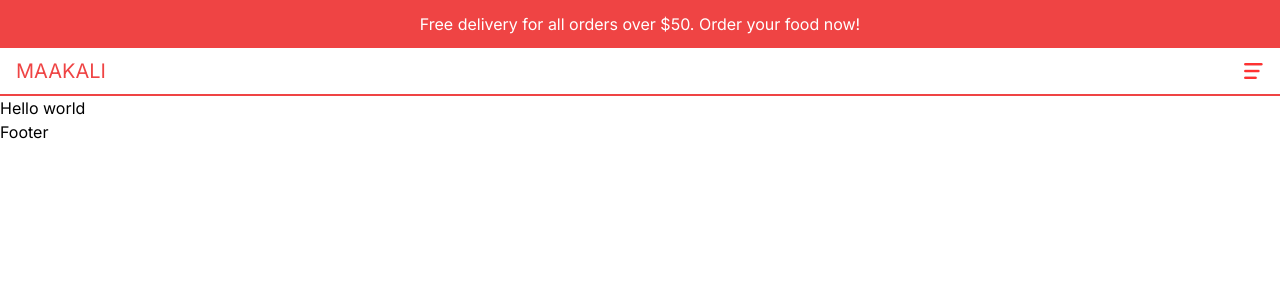
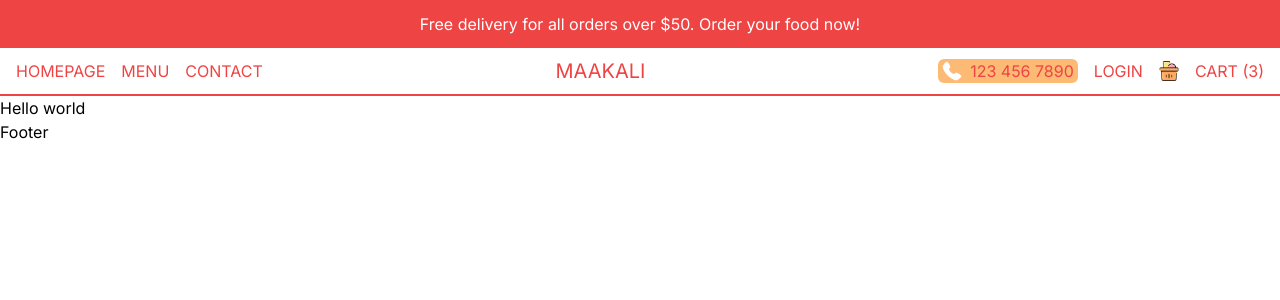
Before and after one commit to Svmpankaj/Restaurant-Food-Delivery-App, a Next.js app: page / in a window 1280 px wide. Shown: the top 300 px of the page. Built offline with nearby package versions, Linux system fonts and the light colour scheme.

Commit message:
navbar is completed

```diff
--- a/src/components/CartIcon.tsx
+++ b/src/components/CartIcon.tsx
@@ -5,7 +5,7 @@
 const CartIcon = () => {
   return (
     <Link href="/cart" className="flex items-center gap-4">
-      <div className="relative w-8 h-8">
+      <div className="relative w-8 h-8 md:w-5 md:h-5">
         <Image src="/cart.png" alt="" fill />
       </div>
       <span>Cart (3)</span>
--- a/src/components/Navbar.tsx
+++ b/src/components/Navbar.tsx
@@ -1,17 +1,40 @@
 import React from "react";
 import Menu from "./Menu";
 import Link from "next/link";
+import CartIcon from "./CartIcon";
+import Image from "next/image";
 
 const Navbar = () => {
+  const user = false;
+
   return (
     <div className="h-12 text-red-500 p-4 flex items-center justify-between border-b-2 border-b-red-500 uppercase">
+      {/* LEFT LINKS  */}
+      <div className="hidden md:flex gap-4">
+        <Link href="/">Homepage</Link>
+        <Link href="/menu">Menu</Link>
+        <Link href="/">Contact</Link>
+      </div>
       {/* LOGO  */}
       <div className="text-xl">
         <Link href="/"> MaaKali </Link>
       </div>
       {/* MOBILE MINU */}
-      <div>
+      <div className="md: hidden">
         <Menu />
+      </div>
+      {/* RIGHT LINKS  */}
+      <div className="hidden md:flex gap-4 items-center">
+        <div className="flex items-center gap-2 cursor-pointer bg-orange-300 px-1 rounded-md">
+          <Image src="/phone.png" alt="" width={20} height={20} />
+          <span>123 456 7890</span>
+        </div>
+        {!user ? (
+          <Link href="/login">Login</Link>
+        ) : (
+          <Link href="/orders">Orders</Link>
+        )}
+        <CartIcon />
       </div>
     </div>
   );
```
